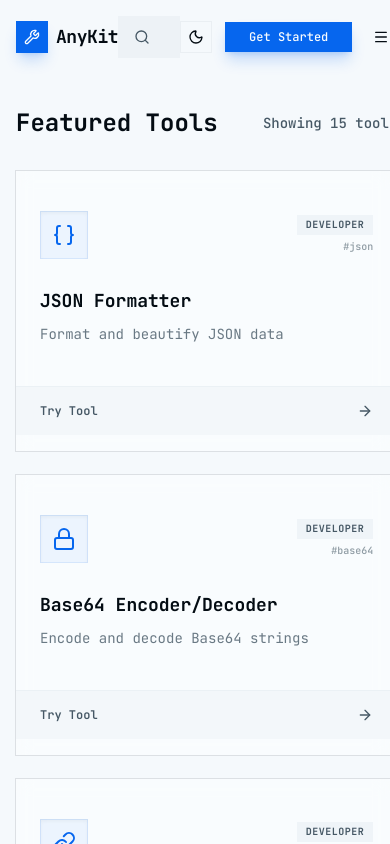
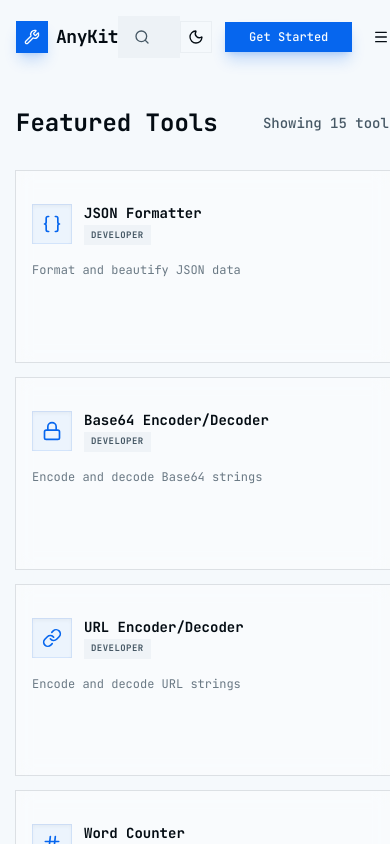
Before and after one commit to FaheemJawfar/anykit-app, a Next.js app: page / in a window 390 px wide. Shown: the top 844 px of the page. Built offline with nearby package versions, Linux system fonts and the light colour scheme.

Commit message:
Redesigned tool cards with compact layout and improved responsive grid breakpoints

```diff
--- a/src/app/page.tsx
+++ b/src/app/page.tsx
@@ -81,7 +81,7 @@
               </Button>
             </div>
           ) : (
-            <div className="grid grid-cols-1 md:grid-cols-2 lg:grid-cols-3 xl:grid-cols-4 gap-6">
+            <div className="grid grid-cols-1 sm:grid-cols-2 lg:grid-cols-3 xl:grid-cols-4 2xl:grid-cols-5 gap-4">
               {filteredTools.map((tool) => (
                 <ToolCard key={tool.id} tool={tool} />
               ))}
--- a/src/components/tool-card.tsx
+++ b/src/components/tool-card.tsx
@@ -11,41 +11,36 @@
 
 export function ToolCard({ tool }: ToolCardProps) {
   return (
-    <Link href={tool.path} className="block h-full group">
-      <Card className="h-full flex flex-col transition-all duration-300 border-border/40 hover:border-primary/40 hover:shadow-2xl hover:shadow-primary/5 hover:-translate-y-1 bg-card/50 backdrop-blur-sm overflow-hidden rounded-2xl">
-        <CardHeader className="p-6 flex-1">
-          <div className="flex items-center justify-between mb-6">
-            <div className="relative flex items-center justify-center w-12 h-12 rounded-xl bg-primary/5 text-primary shadow-inner group-hover:bg-primary/10 transition-colors">
-              <LucideIcon name={tool.icon} className="w-6 h-6" />
-              <div className="absolute inset-0 rounded-xl border border-primary/10 group-hover:border-primary/20 transition-colors" />
+    <Link href={tool.path} className="block group">
+      <Card className="h-full transition-all duration-300 border-border/40 hover:border-primary/40 hover:shadow-xl hover:shadow-primary/5 hover:-translate-y-1 bg-card/40 backdrop-blur-sm overflow-hidden rounded-xl">
+        <CardHeader className="p-4">
+          <div className="flex items-center gap-3 mb-3">
+            <div className="relative flex items-center justify-center w-10 h-10 rounded-lg bg-primary/5 text-primary shadow-inner group-hover:bg-primary/10 transition-colors shrink-0">
+              <LucideIcon name={tool.icon} className="w-5 h-5" />
+              <div className="absolute inset-0 rounded-lg border border-primary/10 group-hover:border-primary/20 transition-colors" />
             </div>
-            <div className="flex flex-col items-end gap-1">
-              <Badge variant="secondary" className="px-2 py-0 text-[10px] uppercase tracking-wider font-bold bg-muted/50 text-muted-foreground border-transparent">
-                {tool.category}
-              </Badge>
-              {tool.tags?.[0] && (
-                <span className="text-[10px] text-muted-foreground/60 font-medium">#{tool.tags[0]}</span>
-              )}
+            <div className="min-w-0">
+              <CardTitle className="text-sm font-bold group-hover:text-primary transition-colors truncate">
+                {tool.name}
+              </CardTitle>
+              <div className="flex items-center gap-2 mt-0.5">
+                <Badge variant="secondary" className="px-1.5 py-0 text-[9px] uppercase tracking-wider font-bold bg-muted/50 text-muted-foreground border-transparent">
+                  {tool.category}
+                </Badge>
+                {tool.isNew && (
+                  <span className="flex h-1.5 w-1.5 rounded-full bg-primary animate-pulse" />
+                )}
+              </div>
             </div>
           </div>
-          <div className="space-y-2">
-            <CardTitle className="text-lg font-bold group-hover:text-primary transition-colors flex items-center gap-2">
-              {tool.name}
-              {tool.isNew && (
-                <span className="flex h-2 w-2 rounded-full bg-primary animate-pulse" />
-              )}
-            </CardTitle>
-            <CardDescription className="text-sm leading-relaxed line-clamp-2 text-muted-foreground/80">
-              {tool.description}
-            </CardDescription>
-          </div>
+          <CardDescription className="text-xs leading-relaxed line-clamp-2 text-muted-foreground/80">
+            {tool.description}
+          </CardDescription>
         </CardHeader>
 
-        <div className="px-6 py-4 bg-muted/30 border-t border-border/40 flex items-center justify-between group-hover:bg-primary/[0.02] transition-colors mt-auto">
-          <div className="flex items-center gap-1.5 text-xs font-semibold text-muted-foreground group-hover:text-primary transition-colors">
-            Try Tool
-          </div>
-          <ArrowRight className="w-4 h-4 text-muted-foreground group-hover:text-primary group-hover:translate-x-1 transition-all" />
+        <div className="px-4 py-2 border-t border-border/40 flex items-center justify-between opacity-0 group-hover:opacity-100 transition-opacity bg-primary/[0.02]">
+          <span className="text-[10px] font-bold uppercase tracking-tight text-primary">Open Tool</span>
+          <ArrowRight className="w-3 h-3 text-primary" />
         </div>
       </Card>
     </Link>
```
